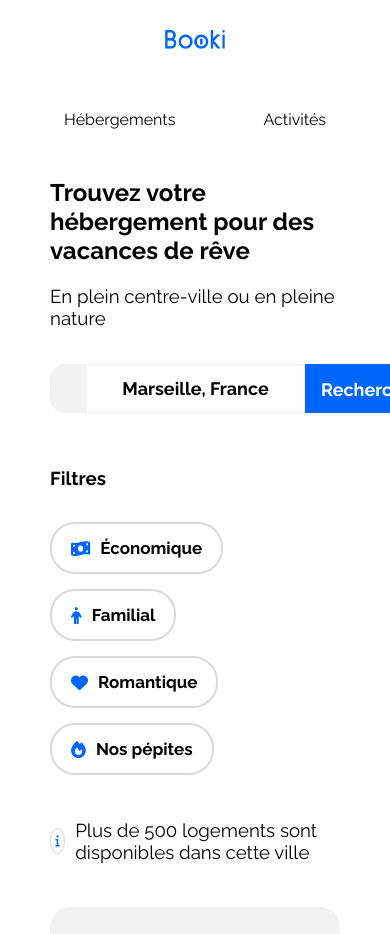
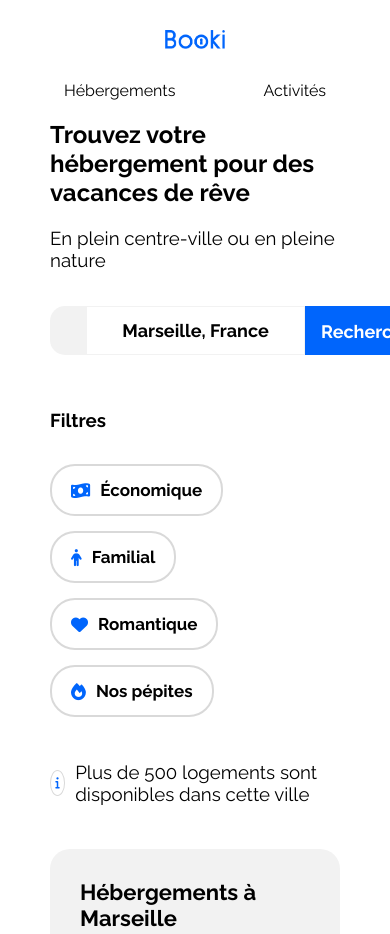
Before and after one commit to AntoinePrllr/OpenClassrooms, a plain HTML site: page projet-3/booki-starter-code-master/index.html in a window 390 px wide. Shown: the top 934 px of the page. Drawn offline with Linux system fonts and the light colour scheme.

Commit message:
31.01vfinale

```diff
--- a/projet-3/booki-starter-code-master/css/style.css
+++ b/projet-3/booki-starter-code-master/css/style.css
@@ -484,10 +484,27 @@ header {
     .case_logo {
         justify-content: center;
         width: 100%;
+        height: auto;
+        margin-bottom: 30px;
+        margin-top: 30px;
+    }
+
+    .liens {
+        width: 100%;
+        justify-content: center;
+    }
+
+    .h_a_lien {
+        height: auto;
     }
 
     body {
         overflow-x: hidden;
     }
 
+    .main-container {
+        margin: 0 auto;
+        width: 100%;
+    }
+
 }
```
